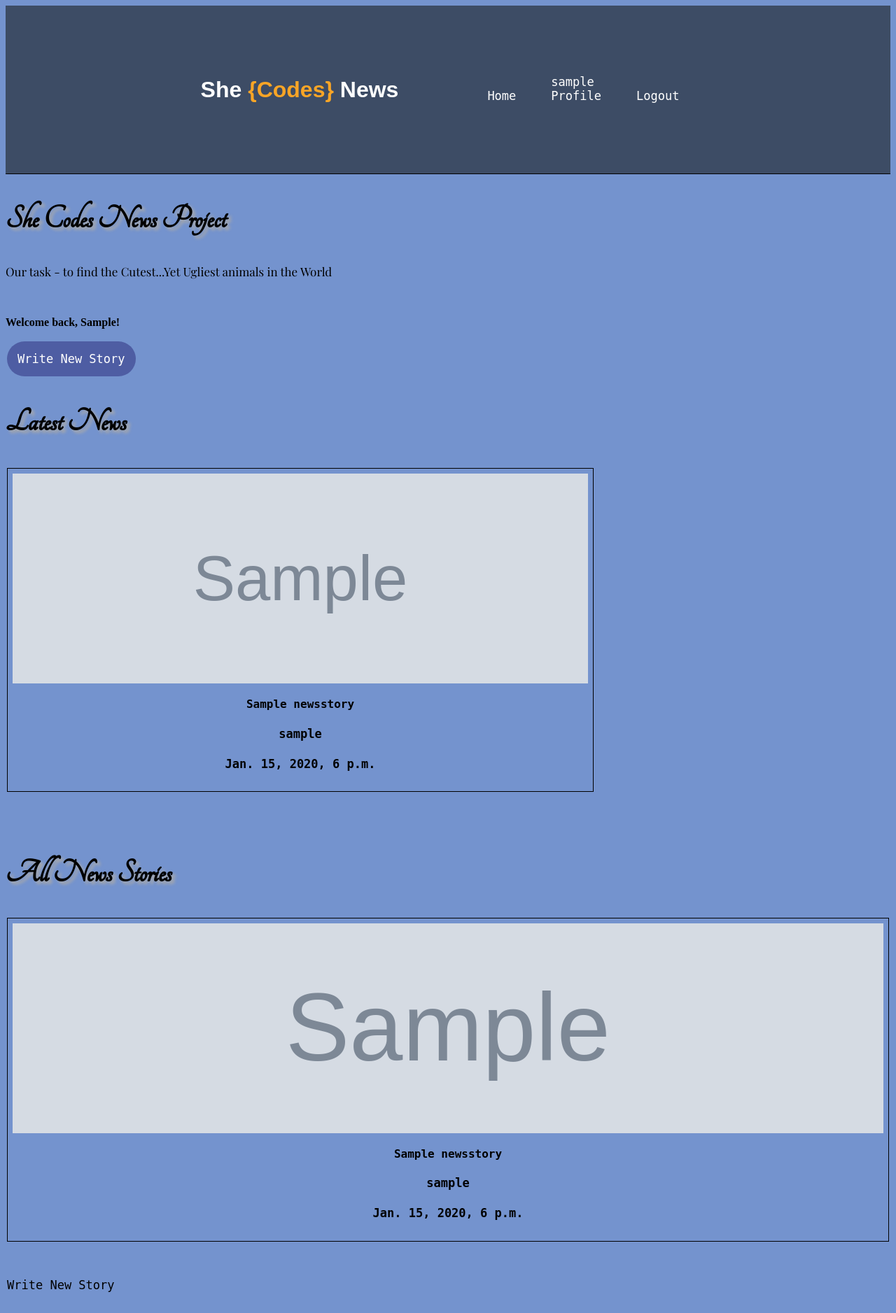
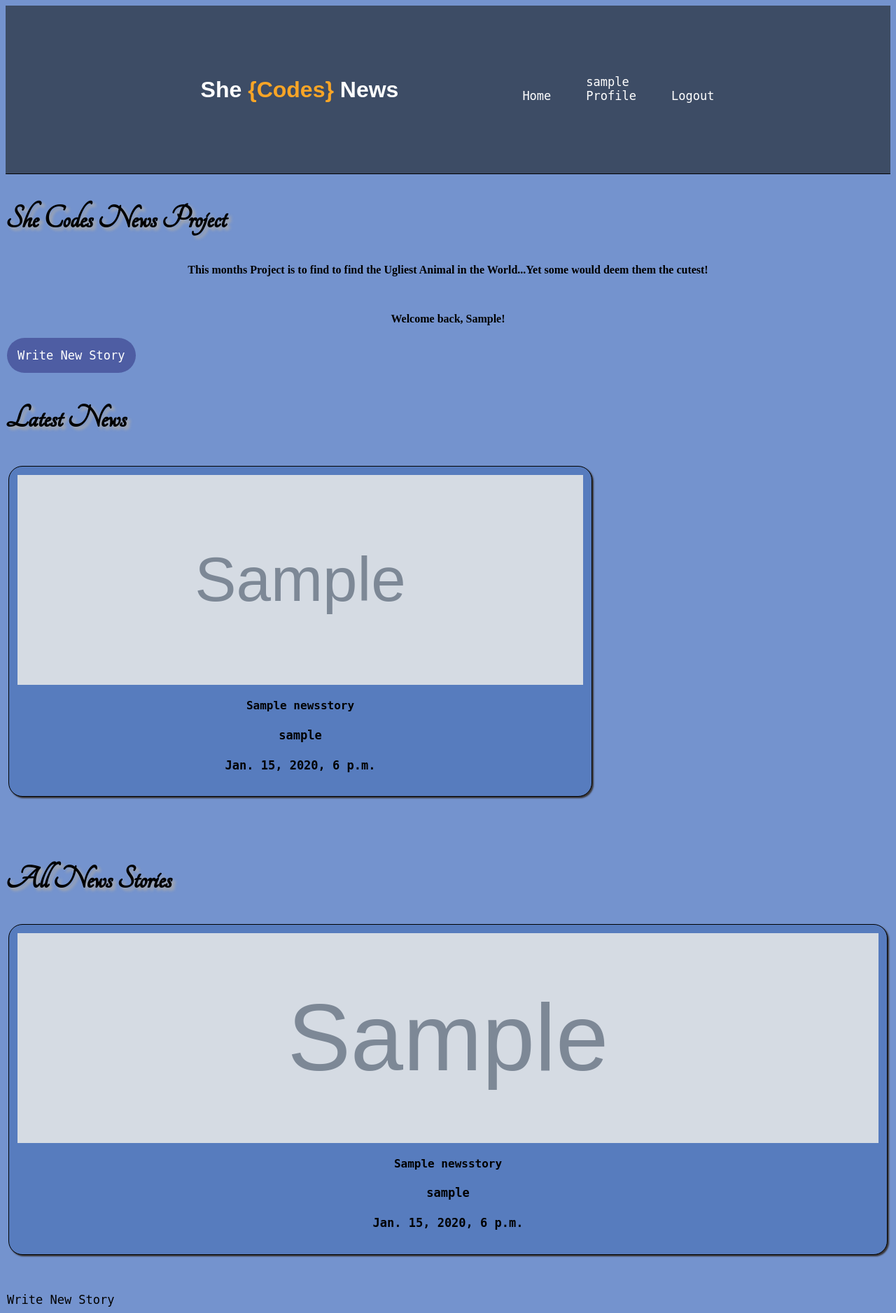
Before and after one commit to SheCodesAus/she-codes-django-news-project-Phoenix-JSW, a Django app: page /news/ in a window 1280 px wide. Shown: the whole page at 70% size. Before the commit the page ends 1847 px from the top, so only its background shows below. Run offline with Django 4.2, Linux system fonts and the light colour scheme; a user stored in the database is signed in; tables that the repository leaves empty hold one stand-in row (values such as "Sample post"); grey boxes marked "Sample" are stand-in pictures; parts of the project's set-up code (start-up, migrations or seed data) failed here and were passed over; some web fonts are replaced.

Commit message:
404 page and minor css applied

```diff
--- a/she_codes_news/news/static/news/styles.css
+++ b/she_codes_news/news/static/news/styles.css
@@ -3,12 +3,15 @@
 }
 
 .story-card {
+    background-color:rgb(87, 124, 190);
     display: flex;
     flex-direction: column;
     text-align: center;
-    margin: 2px;
+    margin: 4px;
     border: 1px solid #000;
-    padding: 5px;
+    padding: 10px;
+    border-radius: 20px;
+    box-shadow: 2px 2px 2px rgb(56, 52, 52);
 }
 
 .story-card img {
@@ -73,8 +76,9 @@
 
 #all-stories {
     display: grid;
+    gap: 20px;
     grid-template-columns: 1fr 1fr 1fr;
-    gap: 20px;
+
 }
 
 #all-stories .story-card {
--- a/she_codes_news/news/templates/news/index.html
+++ b/she_codes_news/news/templates/news/index.html
@@ -8,13 +8,15 @@
 
 <div id="home-container">
     <h2>She Codes News Project</h2>
-    <p>Our task - to find the Cutest...Yet Ugliest animals in the World</p><br>
+    <h3>This months Project is to find to find the Ugliest Animal in the World...Yet some would deem them the cutest!</h3><br>
 
-
-    <div id="index-function-buttons">
+    <div id="home-header">
         {% if user.is_authenticated %}
 
-        <h3>Welcome back, {{ user.first_name|default:user.username }}! <i class="fas fa-arrow-right"></i></h3>
+        <h3>Welcome back, {{ user.first_name|default:user.username }}! </h3>
+
+        <div id="index-function-buttons">
+
         <a class="btn btn-secondary" href="{% url 'news:newsStory' %}">Write New Story</a>
         {% else %}
         <p>Welcome to the She Codes News! - Sign up or Login To Write a New Story<i class="fas fa-arrow-right"></i></p>
--- a/she_codes_news/news/urls.py
+++ b/she_codes_news/news/urls.py
@@ -13,3 +13,4 @@ urlpatterns = [
     path('<slug:slug>/category/', views.CategoryView.as_view(), name='categoryDetail'),
     # path('category/<str:cats>', views.CategoryView, name='category'),
  ]
+handler404 = views.handler404
--- a/she_codes_news/static/styles.css
+++ b/she_codes_news/static/styles.css
@@ -30,6 +30,7 @@ h2 {
 h3 {
     font-size: 1rem;
     margin: 10;
+    text-align: center
 }
 
 #header-text {
@@ -93,7 +94,7 @@ header::before {
 #header-container-top {
     display: flex;
     justify-content: space-evenly;
-    align-items: right;
+    align-items: center;
     height: 50%;
     margin: 0 50px;
 }
@@ -202,7 +203,7 @@ form p {
     padding: 30px 0 50px 0;
 }
 
-#profile-body {
+#profile-card {
     display: flex;
     margin: 20px 0;
 }
@@ -228,6 +229,13 @@ form p {
     margin: 0 10px;
 }
 
+.profile-news-container{
+	display: flex;
+	justify-content: space-evenly;
+	align-items: center;
+	height: 50%;
+	margin: 0 50px;
+}
 /* Images */
 .image img {
     height: 250px;
--- a/she_codes_news/templates/base.html
+++ b/she_codes_news/templates/base.html
@@ -16,7 +16,6 @@
 
     <body>
         <header>
-            <div id header-logo="</div>
             <div id="header-container-top">
                 <div id="header-text">
                     <a id="header-link" href="{% url 'news:index' %}">
--- a/she_codes_news/users/static/users/styles.css
+++ b/she_codes_news/users/static/users/styles.css
@@ -7,6 +7,3 @@
     width: 150px;
 	border-radius:50px;
 }
-.profile-news-container img{
-	width: 150px;
-}
```
Also changed, not shown: she_codes_news/templates/404.html (+15 -19 lines).
